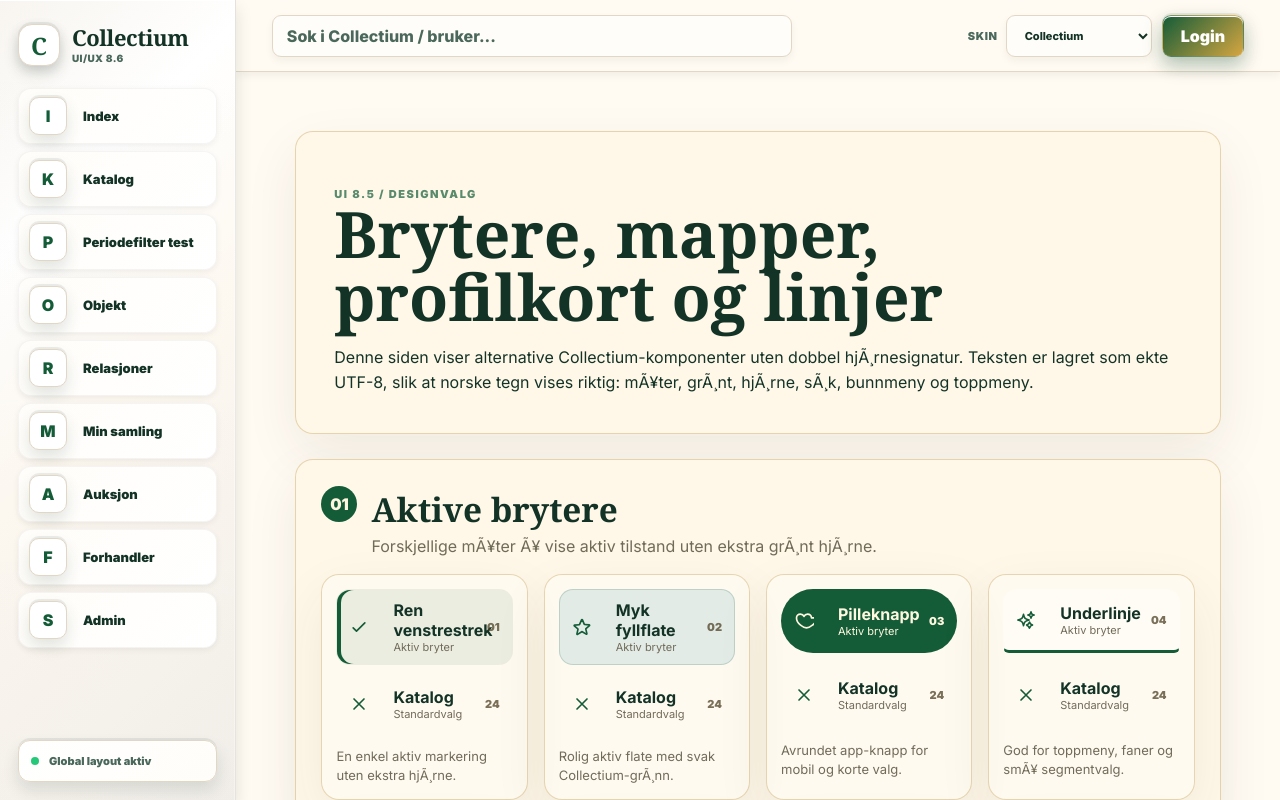
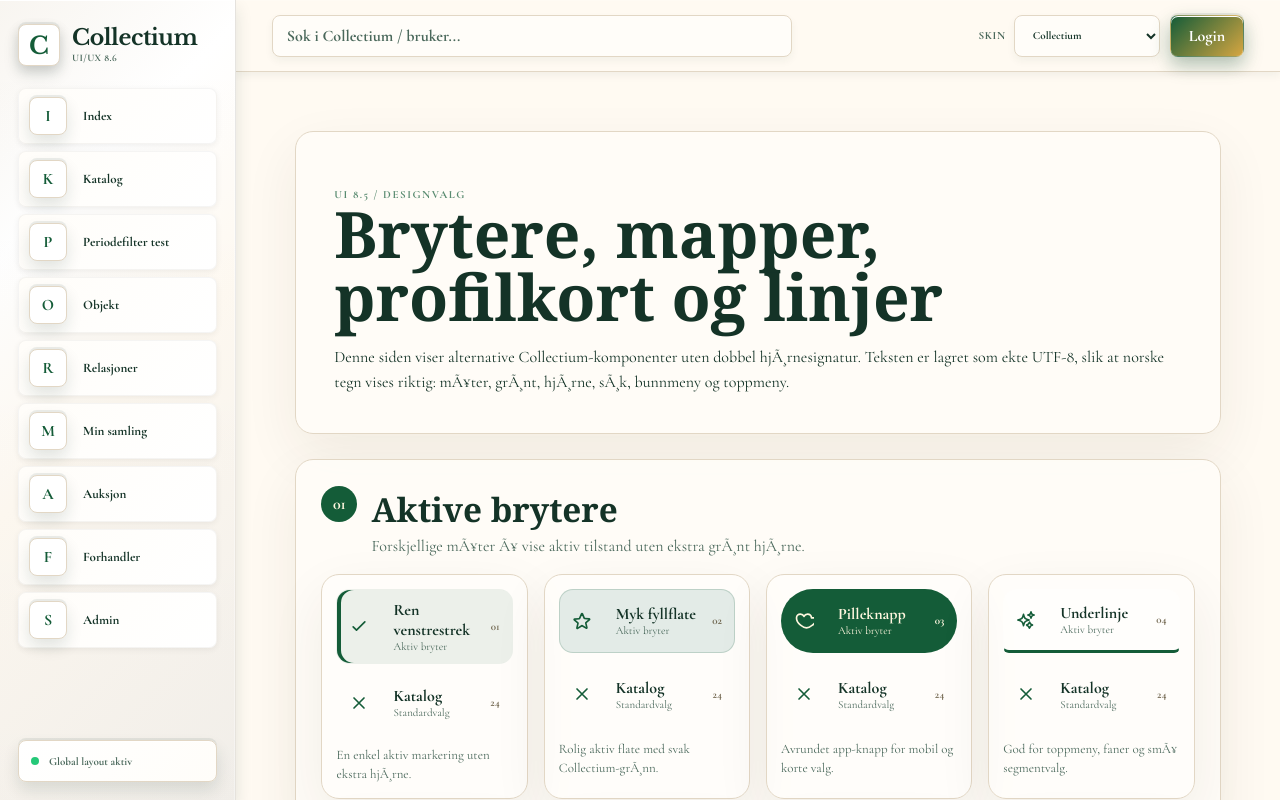
Before and after one commit to tsandvin/collectium-clean-next, a Next.js app: page /designvalg in a window 1280 px wide. Shown: the top 800 px of the page. Built offline with nearby package versions, Linux system fonts and the light colour scheme.

Commit message:
Update Collectium skin tokens and global theme mapping

```diff
--- a/app/api/auth/register/route.ts
+++ b/app/api/auth/register/route.ts
@@ -134,7 +134,7 @@ export async function POST(request: Request) {
           $3,
           null,
           'no',
-          'signature-light',
+          'collectium',
           'active',
           'unverified',
           'pending',
--- a/app/globals.css
+++ b/app/globals.css
@@ -1,5 +1,3 @@
-@import url("https://fonts.googleapis.com/css2?family=Inter:wght@400;600;700;800;900&display=swap");
-
 * {
   box-sizing: border-box;
 }
@@ -9,7 +7,7 @@ body {
   margin: 0;
   min-height: 100%;
   overflow-x: hidden;
-  font-family: Inter, ui-sans-serif, system-ui, -apple-system, BlinkMacSystemFont, "Segoe UI", sans-serif;
+  font-family: var(--ct-font-body);
   background: var(--ct-app-bg);
   color: var(--ct-text);
 }
@@ -20,6 +18,12 @@ body {
 
 a {
   color: inherit;
+}
+
+h1,
+h2,
+h3 {
+  font-family: var(--ct-font-display);
 }
 
 button,
@@ -30,21 +34,32 @@ textarea {
 }
 
 :root,
-html[data-skin="collectium"] {
+html[data-skin="collectium"],
+html[data-theme="collectium"] {
   color-scheme: light;
+  --ct-theme-name: "Collectium";
+  --ct-bg: #fffaf2;
   --ct-app-bg: #fffaf2;
   --ct-page-bg: #fffaf2;
   --ct-sidebar-bg: linear-gradient(135deg, #f8f5f0 0%, #ffffff 25%, #fffaf2 50%, #f5f2ed 100%);
   --ct-topbar-bg: rgba(255, 250, 242, 0.95);
   --ct-panel: #ffffff;
+  --ct-panel-solid: #ffffff;
+  --ct-panel-bg: rgba(255, 255, 255, 0.88);
   --ct-panel-soft: #fffdf9;
+  --ct-card-bg: #fffdf9;
   --ct-input-bg: #fffdf9;
   --ct-text: #143327;
   --ct-muted: #4a685b;
+  --ct-text-muted: #4a685b;
+  --ct-text-soft: #4a685b;
   --ct-border: #e2d7c5;
+  --ct-panel-border: #e2d7c5;
+  --ct-line: #e2d7c5;
   --ct-border-strong: #cfa861;
   --ct-accent: #145c38;
   --ct-accent-2: #d6a641;
+  --ct-soft-gold: #d6a641;
   --ct-shadow-soft: 0 4px 8px rgb(20 51 39 / 5%);
   --ct-shadow-card: 0 8px 16px rgb(20 51 39 / 10%);
   --ct-shadow-lg: 0 16px 32px rgb(20 51 39 / 16%);
@@ -53,29 +68,47 @@ html[data-skin="collectium"] {
   --ct-shadow-3d: 0 1px 0 rgb(255 255 255 / 100%) inset, 0 -2px 0 rgb(20 51 39 / 8%), 0 8px 16px rgb(20 51 39 / 12%);
   --ct-hover: rgba(20, 92, 56, 0.08);
 
-  --ct-font-display: Georgia, "Times New Roman", serif;
-  --ct-font-body: Inter, ui-sans-serif, system-ui, sans-serif;
-  --ct-font-mono: SFMono-Regular, Consolas, "Liberation Mono", Menlo, Courier, monospace;
-  --ct-radius: 16px;
-  --ct-radius-card: 12px;
+  --ct-font-display: var(--font-collectium-display), Georgia, "Times New Roman", serif;
+  --ct-font-body: var(--font-historic-text), Georgia, "Times New Roman", serif;
+  --ct-font-mono: var(--font-finance-mono), SFMono-Regular, Consolas, "Liberation Mono", Menlo, Courier, monospace;
+  --ct-font-head: var(--ct-font-display);
+  --ct-font-serif: var(--ct-font-display);
+  --ct-font-ui: var(--font-inter), ui-sans-serif, system-ui, sans-serif;
+  --ct-radius-theme: 8px;
+  --ct-radius: var(--ct-radius-theme);
+  --ct-radius-card: var(--ct-radius-theme);
+  --ct-radius-sm: calc(var(--ct-radius-theme) - 2px);
+  --ct-radius-md: var(--ct-radius-theme);
+  --ct-radius-lg: calc(var(--ct-radius-theme) + 6px);
   --ct-radius-pill: 99px;
 }
 
-html[data-skin="samler"] {
+html[data-skin="samler"],
+html[data-theme="samler"] {
   color-scheme: light;
+  --ct-theme-name: "Samler";
+  --ct-bg: #ffffff;
   --ct-app-bg: #ffffff;
   --ct-page-bg: #ffffff;
   --ct-sidebar-bg: linear-gradient(135deg, #eef3f9 0%, #f4f8fc 25%, #ffffff 50%, #f1f6fb 100%);
   --ct-topbar-bg: rgba(255, 255, 255, 0.95);
   --ct-panel: #ffffff;
+  --ct-panel-solid: #ffffff;
+  --ct-panel-bg: rgba(255, 255, 255, 0.9);
   --ct-panel-soft: #f4f8fc;
+  --ct-card-bg: #f4f8fc;
   --ct-input-bg: #f4f8fc;
   --ct-text: #0b2a4a;
   --ct-muted: #536f8f;
+  --ct-text-muted: #536f8f;
+  --ct-text-soft: #536f8f;
   --ct-border: #d2e1f2;
+  --ct-panel-border: #d2e1f2;
+  --ct-line: #d2e1f2;
   --ct-border-strong: #9fc6ea;
   --ct-accent: #1e5a9a;
   --ct-accent-2: #9fc6ea;
+  --ct-soft-gold: #9fc6ea;
   --ct-shadow-soft: 0 4px 8px rgb(11 42 74 / 6%);
   --ct-shadow-card: 0 8px 16px rgb(11 42 74 / 12%);
   --ct-shadow-lg: 0 16px 32px rgb(11 42 74 / 18%);
@@ -84,29 +117,47 @@ html[data-skin="samler"] {
   --ct-shadow-3d: 0 1px 0 rgb(255 255 255 / 100%) inset, 0 -2px 0 rgb(11 42 74 / 8%), 0 8px 16px rgb(11 42 74 / 14%);
   --ct-hover: rgba(30, 90, 154, 0.08);
 
-  --ct-font-display: comfortaa, "Comfortaa", serif;
-  --ct-font-body: Inter, ui-sans-serif, system-ui, sans-serif;
-  --ct-font-mono: SFMono-Regular, Consolas, "Liberation Mono", Menlo, Courier, monospace;
-  --ct-radius: 16px;
-  --ct-radius-card: 12px;
+  --ct-font-display: var(--font-samler-display), "Comfortaa", ui-sans-serif, system-ui, sans-serif;
+  --ct-font-body: var(--font-inter), ui-sans-serif, system-ui, sans-serif;
+  --ct-font-mono: var(--font-finance-mono), SFMono-Regular, Consolas, "Liberation Mono", Menlo, Courier, monospace;
+  --ct-font-head: var(--ct-font-display);
+  --ct-font-serif: var(--ct-font-display);
+  --ct-font-ui: var(--ct-font-body);
+  --ct-radius-theme: 12px;
+  --ct-radius: var(--ct-radius-theme);
+  --ct-radius-card: var(--ct-radius-theme);
+  --ct-radius-sm: calc(var(--ct-radius-theme) - 4px);
+  --ct-radius-md: var(--ct-radius-theme);
+  --ct-radius-lg: calc(var(--ct-radius-theme) + 6px);
   --ct-radius-pill: 99px;
 }
 
-html[data-skin="museum"] {
+html[data-skin="museum"],
+html[data-theme="museum"] {
   color-scheme: dark;
+  --ct-theme-name: "Museum";
+  --ct-bg: #0d0d0e;
   --ct-app-bg: #0d0d0e;
   --ct-page-bg: #0d0d0e;
-  --ct-sidebar-bg: linear-gradient(135deg, #1a1a1c 0%, #1c1c1f 25%, #15151626 50%, #131314 100%);
+  --ct-sidebar-bg: linear-gradient(135deg, #1a1a1c 0%, #1c1c1f 25%, #151516 50%, #131314 100%);
   --ct-topbar-bg: rgba(13, 13, 14, 0.92);
   --ct-panel: #151516;
+  --ct-panel-solid: #151516;
+  --ct-panel-bg: rgba(21, 21, 22, 0.92);
   --ct-panel-soft: #202022;
+  --ct-card-bg: #202022;
   --ct-input-bg: #202022;
   --ct-text: #e8e3d6;
   --ct-muted: #a39c8c;
+  --ct-text-muted: #a39c8c;
+  --ct-text-soft: #c7beab;
   --ct-border: #363430;
+  --ct-panel-border: #363430;
+  --ct-line: #363430;
   --ct-border-strong: #b99a55;
   --ct-accent: #b99a55;
   --ct-accent-2: #d6c082;
+  --ct-soft-gold: #d6c082;
   --ct-shadow-soft: 0 8px 24px rgb(0 0 0 / 50%);
   --ct-shadow-card: 0 12px 32px rgb(0 0 0 / 60%);
   --ct-shadow-lg: 0 20px 48px rgb(0 0 0 / 70%);
@@ -115,29 +166,47 @@ html[data-skin="museum"] {
   --ct-shadow-3d: 0 1px 0 rgb(255 255 255 / 8%) inset, 0 -2px 4px rgb(0 0 0 / 60%), 0 12px 32px rgb(0 0 0 / 50%);
   --ct-hover: rgba(185, 154, 85, 0.12);
 
-  --ct-font-display: Georgia, "Times New Roman", serif;
-  --ct-font-body: Inter, ui-sans-serif, system-ui, sans-serif;
-  --ct-font-mono: SFMono-Regular, Consolas, "Liberation Mono", Menlo, Courier, monospace;
-  --ct-radius: 16px;
-  --ct-radius-card: 12px;
+  --ct-font-display: var(--font-museum-display), Georgia, "Times New Roman", serif;
+  --ct-font-body: var(--font-historic-text), Georgia, "Times New Roman", serif;
+  --ct-font-mono: var(--font-finance-mono), SFMono-Regular, Consolas, "Liberation Mono", Menlo, Courier, monospace;
+  --ct-font-head: var(--ct-font-display);
+  --ct-font-serif: var(--ct-font-display);
+  --ct-font-ui: var(--font-inter), ui-sans-serif, system-ui, sans-serif;
+  --ct-radius-theme: 4px;
+  --ct-radius: var(--ct-radius-theme);
+  --ct-radius-card: var(--ct-radius-theme);
+  --ct-radius-sm: var(--ct-radius-theme);
+  --ct-radius-md: var(--ct-radius-theme);
+  --ct-radius-lg: calc(var(--ct-radius-theme) + 6px);
   --ct-radius-pill: 99px;
 }
 
-html[data-skin="finans"] {
+html[data-skin="finans"],
+html[data-theme="finans"] {
   color-scheme: dark;
+  --ct-theme-name: "Finans";
+  --ct-bg: #111a21;
   --ct-app-bg: #111a21;
   --ct-page-bg: #111a21;
   --ct-sidebar-bg: linear-gradient(135deg, #0f1517 0%, #172c38 25%, #1a2f3a 50%, #131f26 100%);
   --ct-topbar-bg: rgba(17, 26, 33, 0.92);
   --ct-panel: #17242e;
+  --ct-panel-solid: #17242e;
+  --ct-panel-bg: rgba(23, 36, 46, 0.92);
   --ct-panel-soft: #20313f;
+  --ct-card-bg: #20313f;
   --ct-input-bg: #20313f;
   --ct-text: #dde6ed;
   --ct-muted: #8194a5;
+  --ct-text-muted: #8194a5;
+  --ct-text-soft: #aebfcb;
   --ct-border: #2c3f4e;
+  --ct-panel-border: #2c3f4e;
+  --ct-line: #2c3f4e;
   --ct-border-strong: #27a777;
   --ct-accent: #27a777;
   --ct-accent-2: #b08a3e;
+  --ct-soft-gold: #b08a3e;
   --ct-shadow-soft: 0 8px 24px rgb(0 0 0 / 45%);
   --ct-shadow-card: 0 12px 32px rgb(0 0 0 / 55%);
   --ct-shadow-lg: 0 20px 48px rgb(0 0 0 / 65%);
@@ -146,11 +215,18 @@ html[data-skin="finans"] {
   --ct-shadow-3d: 0 1px 0 rgb(255 255 255 / 8%) inset, 0 -2px 4px rgb(0 0 0 / 50%), 0 12px 32px rgb(0 0 0 / 45%);
   --ct-hover: rgba(39, 167, 119, 0.12);
 
-  --ct-font-display: Inter, ui-sans-serif, system-ui, sans-serif;
-  --ct-font-body: Inter, ui-sans-serif, system-ui, sans-serif;
-  --ct-font-mono: SFMono-Regular, Consolas, "Liberation Mono", Menlo, Courier, monospace;
-  --ct-radius: 16px;
-  --ct-radius-card: 12px;
+  --ct-font-display: var(--font-finance-sans), ui-sans-serif, system-ui, sans-serif;
+  --ct-font-body: var(--font-finance-sans), ui-sans-serif, system-ui, sans-serif;
+  --ct-font-mono: var(--font-finance-mono), SFMono-Regular, Consolas, "Liberation Mono", Menlo, Courier, monospace;
+  --ct-font-head: var(--ct-font-display);
+  --ct-font-serif: var(--ct-font-display);
+  --ct-font-ui: var(--ct-font-body);
+  --ct-radius-theme: 2px;
+  --ct-radius: var(--ct-radius-theme);
+  --ct-radius-card: var(--ct-radius-theme);
+  --ct-radius-sm: var(--ct-radius-theme);
+  --ct-radius-md: var(--ct-radius-theme);
+  --ct-radius-lg: calc(var(--ct-radius-theme) + 4px);
   --ct-radius-pill: 99px;
 }
 
@@ -1251,9 +1327,10 @@ main {
 .ct-v7-panel,
 .ct-v7-status > div,
 .ct-v7-debug {
-  border: 1px solid rgba(35, 75, 120, 0.18);
-  background: linear-gradient(135deg, rgba(255, 255, 255, 0.96) 0%, rgba(255, 255, 255, 0.94) 100%);
-  border-radius: 18px;
+  border: 1px solid var(--ct-panel-border);
+  background: linear-gradient(135deg, color-mix(in srgb, var(--ct-panel) 96%, transparent) 0%, color-mix(in srgb, var(--ct-panel-soft) 94%, transparent) 100%);
+  border-radius: var(--ct-radius-theme);
+  color: var(--ct-text);
   box-shadow: var(--ct-shadow-card), inset 0 1px 0 rgba(255, 255, 255, 0.3);
   transition: all 0.3s cubic-bezier(0.34, 1.56, 0.64, 1);
 }
@@ -1349,10 +1426,11 @@ main {
 .ct-v7-rad select {
   width: 100%;
   min-width: 0;
-  border: 1px solid rgba(35, 75, 120, 0.22);
-  border-radius: 12px;
+  border: 1px solid var(--ct-border);
+  border-radius: var(--ct-radius-theme);
   padding: 10px;
-  background: #fff;
+  background: var(--ct-input-bg);
+  color: var(--ct-text);
   font: inherit;
 }
 
@@ -1388,8 +1466,9 @@ main {
 
 .ct-v7-switches button,
 .ct-v7-view button {
-  border: 1px solid rgba(35, 75, 120, 0.2);
-  background: #fff;
+  border: 1px solid var(--ct-border);
+  background: var(--ct-panel);
+  color: var(--ct-text);
   border-radius: 999px;
   padding: 8px 12px;
   cursor: pointer;
@@ -1398,7 +1477,7 @@ main {
 .ct-v7-switches button.is-active,
 .ct-v7-view button.is-active,
 .ct-v7-timeline button.is-active {
-  background: #173d68;
+  background: var(--ct-accent);
   color: #fff;
 }
 
@@ -1414,9 +1493,10 @@ main {
 .ct-v7-timeline button {
   min-width: 0;
   width: 100%;
-  border: 1px solid rgba(35, 75, 120, 0.2);
-  background: #fff;
-  border-radius: 16px;
+  border: 1px solid var(--ct-border);
+  background: var(--ct-panel);
+  color: var(--ct-text);
+  border-radius: var(--ct-radius-theme);
   padding: 12px;
   cursor: pointer;
   text-align: left;
@@ -1448,9 +1528,10 @@ main {
 }
 
 .ct-v7-summary {
-  border: 1px solid rgba(35, 75, 120, 0.12);
-  border-radius: 14px;
-  background: #fff;
+  border: 1px solid var(--ct-border);
+  border-radius: var(--ct-radius-theme);
+  background: var(--ct-panel);
+  color: var(--ct-text);
   padding: 14px;
   overflow-wrap: anywhere;
 }
@@ -1491,9 +1572,10 @@ main {
 }
 
 .ct-v7-card {
-  border: 1px solid rgba(35, 75, 120, 0.16);
-  border-radius: 16px;
-  background: linear-gradient(135deg, #fff 0%, #fafbfc 100%);
+  border: 1px solid var(--ct-border);
+  border-radius: var(--ct-radius-theme);
+  background: linear-gradient(135deg, var(--ct-panel) 0%, var(--ct-panel-soft) 100%);
+  color: var(--ct-text);
   padding: 12px;
   display: grid;
   grid-template-columns: 54px minmax(0, 1fr);
@@ -1509,8 +1591,9 @@ main {
 }
 
 .ct-v7-card-symbol {
-  border-radius: 12px;
-  background: rgba(23, 61, 104, 0.08);
+  border-radius: var(--ct-radius-theme);
+  background: color-mix(in srgb, var(--ct-accent) 12%, transparent);
+  color: var(--ct-accent);
   display: grid;
   place-items: center;
   font-weight: 900;
@@ -1540,9 +1623,9 @@ main {
 
 .ct-v7-debug pre {
   overflow: auto;
-  border-radius: 12px;
+  border-radius: var(--ct-radius-theme);
   padding: 12px;
-  background: rgba(10, 25, 45, 0.05);
+  background: color-mix(in srgb, var(--ct-text) 7%, transparent);
   font-size: 12px;
   max-width: 100%;
 }
--- a/app/layout.tsx
+++ b/app/layout.tsx
@@ -1,6 +1,64 @@
 import type { Metadata } from "next";
+import {
+  Cinzel,
+  Comfortaa,
+  Cormorant_Garamond,
+  IBM_Plex_Mono,
+  IBM_Plex_Sans,
+  Inter,
+  Libre_Baskerville,
+} from "next/font/google";
 import "./globals.css";
 import { CollectiumAppShell } from "@/components/layout/CollectiumAppShell";
+
+const inter = Inter({
+  subsets: ["latin"],
+  weight: ["400", "600", "700", "800", "900"],
+  variable: "--font-inter",
+  display: "swap",
+});
+
+const collectiumDisplay = Libre_Baskerville({
+  subsets: ["latin"],
+  weight: ["400", "700"],
+  variable: "--font-collectium-display",
+  display: "swap",
+});
+
+const samlerDisplay = Comfortaa({
+  subsets: ["latin"],
+  weight: ["400", "600", "700"],
+  variable: "--font-samler-display",
+  display: "swap",
+});
+
+const museumDisplay = Cinzel({
+  subsets: ["latin"],
+  weight: ["500", "600", "700"],
+  variable: "--font-museum-display",
+  display: "swap",
+});
+
+const historicText = Cormorant_Garamond({
+  subsets: ["latin"],
+  weight: ["400", "500", "600", "700"],
+  variable: "--font-historic-text",
+  display: "swap",
+});
+
+const financeSans = IBM_Plex_Sans({
+  subsets: ["latin"],
+  weight: ["400", "500", "600", "700"],
+  variable: "--font-finance-sans",
+  display: "swap",
+});
+
+const financeMono = IBM_Plex_Mono({
+  subsets: ["latin"],
+  weight: ["400", "500", "600", "700"],
+  variable: "--font-finance-mono",
+  display: "swap",
+});
 
 export const metadata: Metadata = {
   title: "Collectium",
@@ -8,19 +66,44 @@ export const metadata: Metadata = {
 };
 
 export default function RootLayout({ children }: { children: React.ReactNode }) {
+  const fontVariables = [
+    inter.variable,
+    collectiumDisplay.variable,
+    samlerDisplay.variable,
+    museumDisplay.variable,
+    historicText.variable,
+    financeSans.variable,
+    financeMono.variable,
+  ].join(" ");
+
   return (
-    <html lang="nb" data-template="collectium" data-skin="collectium" data-vp="pc">
+    <html
+      lang="nb"
+      className={fontVariables}
+      data-template="collectium"
+      data-skin="collectium"
+      data-theme="collectium"
+      data-vp="pc"
+      suppressHydrationWarning
+    >
       <head>
         <script
           dangerouslySetInnerHTML={{
             __html: `
               (function() {
                 try {
+                  const aliases = {
+                    "signature-light": "collectium",
+                    "signature-dark": "museum",
+                    "finance": "finans"
+                  };
+                  const allowed = ["collectium", "samler", "museum", "finans"];
                   const stored = localStorage.getItem('collectium-active-skin');
-                  if (stored) {
-                    document.documentElement.setAttribute('data-skin', stored);
-                    document.documentElement.setAttribute('data-ct-skin', stored);
-                  }
+                  const normalized = aliases[stored] || stored || "collectium";
+                  const nextSkin = allowed.indexOf(normalized) >= 0 ? normalized : "collectium";
+                  document.documentElement.setAttribute('data-skin', nextSkin);
+                  document.documentElement.setAttribute('data-theme', nextSkin);
+                  document.documentElement.setAttribute('data-ct-skin', nextSkin);
                 } catch (e) {}
               })()
             `,
--- a/components/Topbar.tsx
+++ b/components/Topbar.tsx
@@ -19,12 +19,18 @@ export default function Topbar() {
 
     setTheme(nextTheme);
     document.documentElement.setAttribute("data-theme", nextTheme);
+    document.documentElement.setAttribute("data-skin", nextTheme);
+    document.documentElement.setAttribute("data-ct-skin", nextTheme);
+    window.localStorage.setItem("collectium-active-skin", nextTheme);
   }, []);
 
   function updateTheme(nextTheme: string) {
     setTheme(nextTheme);
     document.documentElement.setAttribute("data-theme", nextTheme);
+    document.documentElement.setAttribute("data-skin", nextTheme);
+    document.documentElement.setAttribute("data-ct-skin", nextTheme);
     window.localStorage.setItem("collectium-workspace-theme", nextTheme);
+    window.localStorage.setItem("collectium-active-skin", nextTheme);
   }
 
   return (
--- a/components/layout/CollectiumAppShell.module.css
+++ b/components/layout/CollectiumAppShell.module.css
@@ -58,12 +58,12 @@
   flex: 0 0 42px;
   display: grid;
   place-items: center;
-  border-radius: 14px;
+  border-radius: var(--ct-radius-theme);
   background: var(--ct-panel);
   border: 1px solid var(--ct-border);
   box-shadow: var(--ct-shadow-3d), 0 4px 12px rgba(0, 0, 0, 0.12);
   color: var(--ct-accent);
-  font-family: Georgia, "Times New Roman", serif;
+  font-family: var(--ct-font-display);
   font-size: 24px;
   font-weight: 900;
   transition: all 0.3s cubic-bezier(0.34, 1.56, 0.64, 1);
@@ -74,7 +74,7 @@
   content: "";
   position: absolute;
   inset: -1px;
-  border-radius: 14px;
+  border-radius: var(--ct-radius-theme);
   background: linear-gradient(135deg, rgba(255, 255, 255, 0.5) 0%, rgba(0, 0, 0, 0) 100%);
   opacity: 0;
   transition: opacity 0.3s ease;
@@ -97,7 +97,7 @@
 }
 
 .brandText strong {
-  font-family: Georgia, "Times New Roman", serif;
+  font-family: var(--ct-font-display);
   font-size: 22px;
   letter-spacing: -0.02em;
 }
@@ -122,7 +122,7 @@
   gap: 12px;
   min-height: 50px;
   padding: 8px 10px;
-  border-radius: 13px;
+  border-radius: var(--ct-radius-theme);
   color: var(--ct-text);
   text-decoration: none;
   font-size: 13px;
@@ -139,7 +139,7 @@
   content: "";
   position: absolute;
   inset: 0;
-  border-radius: 13px;
+  border-radius: var(--ct-radius-theme);
   background: linear-gradient(135deg, rgba(255, 255, 255, 0.4) 0%, rgba(0, 0, 0, 0) 50%, rgba(0, 0, 0, 0.04) 100%);
   opacity: 0;
   transition: opacity 0.3s ease;
@@ -166,7 +166,7 @@
   height: 38px;
   display: grid;
   place-items: center;
-  border-radius: 10px;
+  border-radius: var(--ct-radius-theme);
   background: var(--ct-panel);
   border: 1px solid var(--ct-border);
   color: var(--ct-accent);
@@ -194,7 +194,7 @@
   align-items: center;
   gap: 10px;
   padding: 0 12px;
-  border-radius: 12px;
+  border-radius: var(--ct-radius-theme);
   background: linear-gradient(135deg, var(--ct-panel) 0%, var(--ct-panel-soft) 100%);
   border: 1px solid var(--ct-border);
   color: var(--ct-muted);
@@ -209,7 +209,7 @@
   content: "";
   position: absolute;
   inset: 0;
-  border-radius: 12px;
+  border-radius: var(--ct-radius-theme);
   background: linear-gradient(135deg, rgba(255, 255, 255, 0.3) 0%, rgba(0, 0, 0, 0) 100%);
   opacity: 0;
   transition: opacity 0.3s ease;
@@ -265,7 +265,7 @@
   width: 100%;
   height: 42px;
   border: 1px solid var(--ct-border);
-  border-radius: 9px;
+  border-radius: var(--ct-radius-theme);
   background: var(--ct-input-bg);
   color: var(--ct-text);
   font-weight: 750;
@@ -312,7 +312,7 @@
   align-items: center;
   justify-content: center;
   padding: 0 18px;
-  border-radius: 9px;
+  border-radius: var(--ct-radius-theme);
   background: linear-gradient(135deg, var(--ct-accent) 0%, var(--ct-accent-2) 100%);
   color: #fff;
   text-decoration: none;
--- a/components/layout/CollectiumAppShell.tsx
+++ b/components/layout/CollectiumAppShell.tsx
@@ -4,7 +4,7 @@ import Link from "next/link";
 import { useEffect, useState } from "react";
 import styles from "./CollectiumAppShell.module.css";
 
-type CollectiumSkin = "signature-light" | "signature-dark" | "museum" | "finance";
+type CollectiumSkin = "collectium" | "samler" | "museum" | "finans";
 
 type CollectiumAppShellProps = {
   children: React.ReactNode;
@@ -23,29 +23,44 @@ const navItems = [
 ];
 
 const skins: { value: CollectiumSkin; label: string }[] = [
-  { value: "signature-light", label: "Collectium" },
-  { value: "signature-dark", label: "Dark" },
+  { value: "collectium", label: "Collectium" },
+  { value: "samler", label: "Samler" },
   { value: "museum", label: "Museum" },
-  { value: "finance", label: "Finans" },
+  { value: "finans", label: "Finans" },
 ];
 
+const skinAliases: Record<string, CollectiumSkin> = {
+  "signature-light": "collectium",
+  "signature-dark": "museum",
+  finance: "finans",
+};
+
+function normalizeSkin(value: string | null): CollectiumSkin {
+  const aliased = value ? skinAliases[value] ?? value : "collectium";
+  return skins.some((item) => item.value === aliased) ? (aliased as CollectiumSkin) : "collectium";
+}
+
 export function CollectiumAppShell({ children }: CollectiumAppShellProps) {
-  const [skin, setSkin] = useState<CollectiumSkin>("signature-light");
+  const [skin, setSkin] = useState<CollectiumSkin>("collectium");
 
   useEffect(() => {
-    const stored = window.localStorage.getItem("collectium-active-skin") as CollectiumSkin | null;
-    const nextSkin = stored && skins.some((item) => item.value === stored) ? stored : "signature-light";
+    const nextSkin = normalizeSkin(window.localStorage.getItem("collectium-active-skin"));
     setSkin(nextSkin);
+    window.localStorage.setItem("collectium-active-skin", nextSkin);
     document.documentElement.dataset.skin = nextSkin;
+    document.documentElement.dataset.theme = nextSkin;
+    document.documentElement.dataset.ctSkin = nextSkin;
     document.documentElement.dataset.template = "collectium";
     document.documentElement.dataset.vp = "pc";
   }, []);
 
   function changeSkin(value: string) {
-    const nextSkin = skins.some((item) => item.value === value) ? (value as CollectiumSkin) : "signature-light";
+    const nextSkin = normalizeSkin(value);
     setSkin(nextSkin);
     window.localStorage.setItem("collectium-active-skin", nextSkin);
     document.documentElement.dataset.skin = nextSkin;
+    document.documentElement.dataset.theme = nextSkin;
+    document.documentElement.dataset.ctSkin = nextSkin;
   }
 
   return (
```
